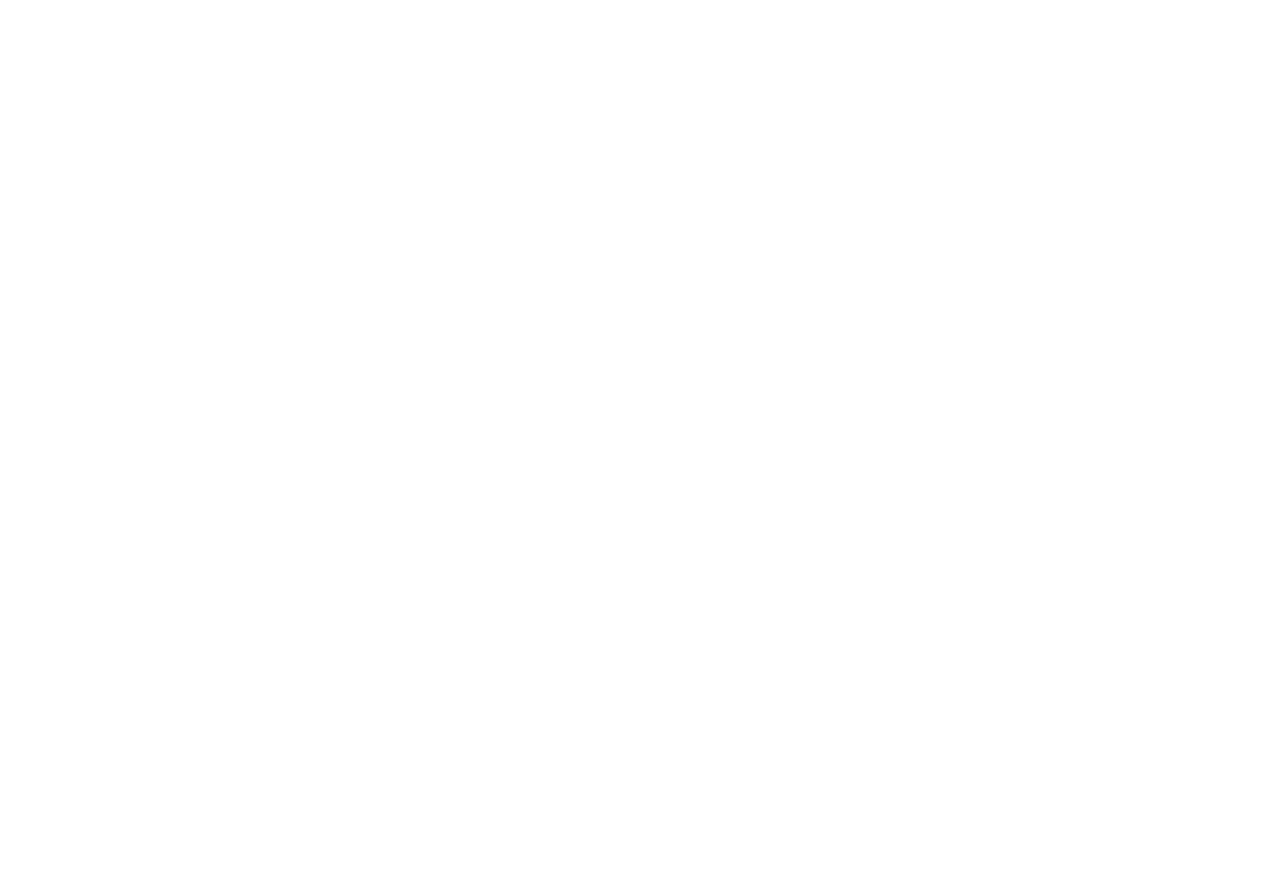
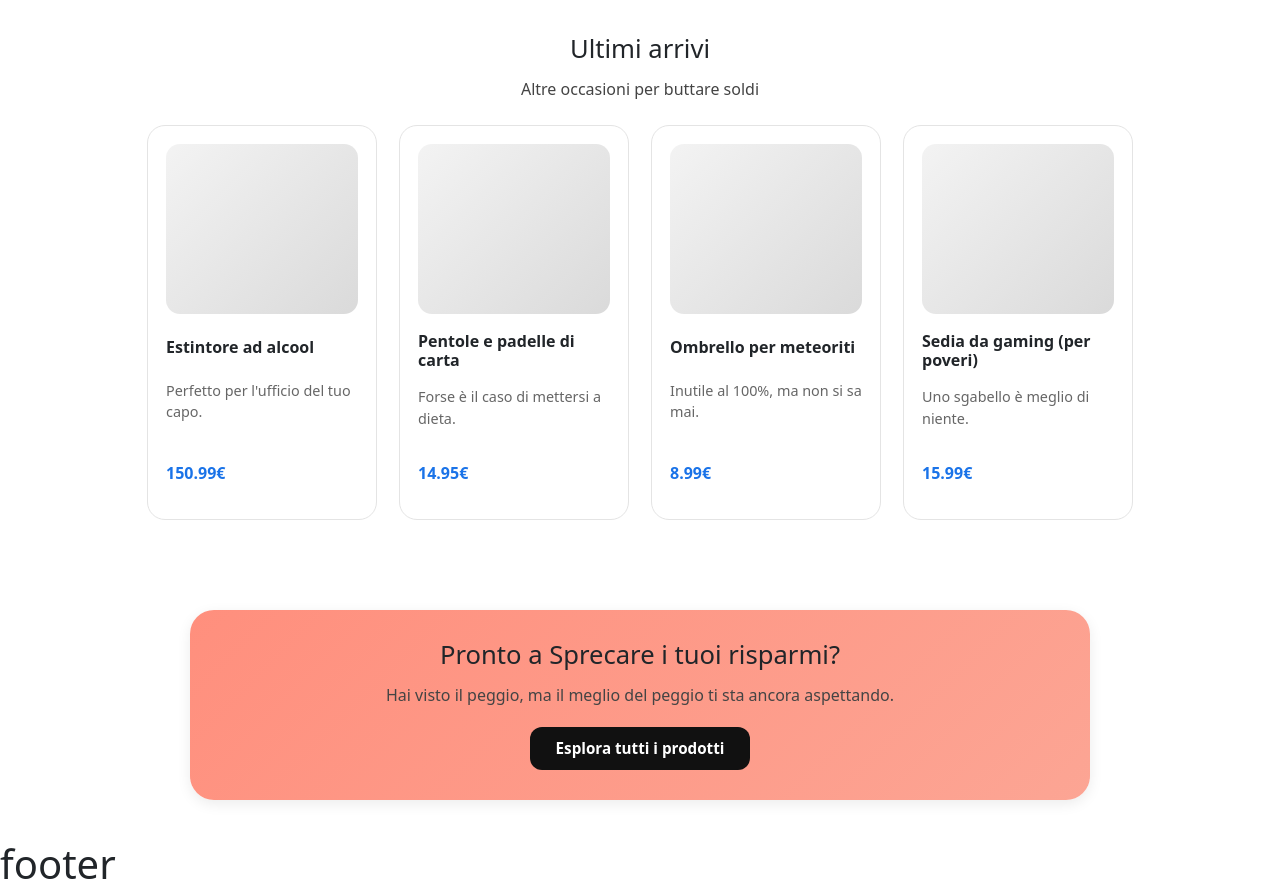
Before and after one commit to TeodoroSeminara/project-work-nonserveraniente, a React (Vite) app: page / in a window 1280 px wide. Shown: the part 1000-1896 px from the top of the page. Before the commit the page ends 800 px from the top, so only its background shows below. Built offline with nearby package versions, Linux system fonts and the light colour scheme.

Commit message:
Added Sections and components for Homepage

```diff
--- /dev/null
+++ b/src/components/AllProducts.jsx
@@ -0,0 +1,29 @@
+import { useState, useEffect } from "react";
+import { getProducts } from "../services/api";
+import { ProductCard } from "./ProductCard";
+import "../styles/PopularProducts.css";
+
+export default function AllProducts() {
+  const [products, setProducts] = useState([]);
+
+  useEffect(() => {
+    getProducts().then((data) => {
+      setProducts(data);
+    });
+  }, []);
+
+  return (
+    <section
+      className="products-section"
+      id="all-products"
+    >
+      <h2 className="products-section-title">Tutti i prodotti</h2>
+
+      <div className="products-section-flex">
+        {products.map((p) => (
+          <ProductCard key={p.id} product={p} />
+        ))}
+      </div>
+    </section>
+  );
+}
--- /dev/null
+++ b/src/components/FinalCTA.jsx
@@ -0,0 +1,20 @@
+import "../styles/FinalCTA.css";
+
+export default function FinalCTA({ onExploreAll }) {
+    const handleClick = () => {
+        // Controllo di sicurezza: onExploreAll deve essere una funzione
+        if (typeof onExploreAll === "function") {
+            onExploreAll();
+        }
+    };
+
+    return (
+        <section className="final-cta">
+            <div className="final-cta-inner">
+                <h2 className="final-cta-title">Pronto a Sprecare i tuoi risparmi?</h2>
+                <p className="final-cta-p">Hai visto il peggio, ma il meglio del peggio ti sta ancora aspettando.</p>
+                <button className="final-cta-button" onClick={handleClick}>Esplora tutti i prodotti</button>
+            </div>
+        </section>
+    );
+}
--- a/src/components/Hero.jsx
+++ b/src/components/Hero.jsx
@@ -1,6 +1,13 @@
 import "../styles/Hero.css";
 
 export function Hero() {
+    // Funzione chiamata quando clicchi il bottone
+    const handleClick = () => {
+        const section = document.getElementById("popular-products");
+        if (section) {
+            section.scrollIntoView({ behavior: "smooth" });
+        }
+    };
 
     return (
         <section className="hero">
@@ -14,9 +21,11 @@
             />
             <div className="hero-overlay">
                 <div className="hero-content">
-                    <h1>Benvenuto nel nostro shop</h1>
+                    <h1>Non Serve A Niente</h1>
                     <p>Compra ora, pentiti dopo.</p>
-                    <button>Sei ancora in tempo...</button>
+                    <button onClick={handleClick}>
+                        Sei ancora in tempo...
+                    </button>
                 </div>
             </div>
         </section>
--- /dev/null
+++ b/src/components/LastAdded.jsx
@@ -0,0 +1,29 @@
+import { useState, useEffect } from "react";
+import { getProducts } from "../services/api";
+import { ProductCard } from "./ProductCard";
+// Riutilizziamo lo stesso CSS dei popolari
+import "../styles/PopularProducts.css";
+
+export default function LastAdded() {
+    const [products, setProducts] = useState([]);
+
+    useEffect(() => {
+        getProducts().then((data) => {
+            // prendiamo gli ultimi 4 prodotti dal mock
+            const latest = data.slice(-4).reverse();
+            setProducts(latest);
+        });
+    }, []);
+
+    return (
+        <section className="products-section">
+            <h2 className="products-section-title">Ultimi arrivi</h2>
+            <p className="products-section-p">Altre occasioni per buttare soldi</p>
+            <div className="products-section-flex">
+                {products.map((p) => (
+                    <ProductCard key={p.id} product={p} />
+                ))}
+            </div>
+        </section>
+    );
+}
--- /dev/null
+++ b/src/components/PopularProducts.jsx
@@ -0,0 +1,28 @@
+import { useState, useEffect } from "react";
+import { getProducts } from "../services/api";
+import { ProductCard } from "./ProductCard";
+import "../styles/PopularProducts.css"
+
+// Prendiamo i primi 4 prodotti dal mock
+export default function PopularProducts() {
+    // Stato per salvare la lista di prodotti da mostrare
+    const [products, setProducts] = useState([])
+
+    useEffect(() => {
+        getProducts().then((data) => {
+            setProducts(data.slice(0, 4));
+        });
+    }, []);
+
+    return (
+        <section className="products-section" id="popular-products">
+            <h2 className="products-section-title">Prodotti più popolari</h2>
+            <p className="products-section-p">Non li conosce nessuno</p>
+            <div className="products-section-flex">
+                {products.map((p) => (
+                    <ProductCard key={p.id} product={p}/>
+                ))}
+            </div>
+        </section>
+    )
+}
--- /dev/null
+++ b/src/components/ProductCard.jsx
@@ -0,0 +1,12 @@
+import "../styles/ProductCard.css";
+
+export function ProductCard({ product }) {
+    return (
+        <div className="product-card">
+            <div className="product-card-image-placeholder"></div>
+            <h3 className="product-card-title">{product.name}</h3>
+            <p className="product-card-description">{product.description}</p>
+            <p className="product-card-price">{product.price}€</p>
+        </div>
+    );
+}
--- a/src/pages/HomePage.jsx
+++ b/src/pages/HomePage.jsx
@@ -1,9 +1,45 @@
-import { Hero } from "../components/Hero"
+import { useState } from "react";
+import { Hero } from "../components/Hero";
+import PopularProducts from "../components/PopularProducts";
+import LastAdded from "../components/LastAdded";
+import FinalCTA from "../components/FinalCTA";
+import AllProducts from "../components/AllProducts";
 
 export default function HomePage() {
+  // Stato che dice se mostrare o no la sezione "Tutti i prodotti"
+  const [showAllProducts, setShowAllProducts] = useState(false);
+
+  const handleExploreAll = () => {
+    // Mostriamo la sezione
+    setShowAllProducts(true);
+
+    // Dopo che React ha aggiornato il DOM, facciamo lo scroll
+    setTimeout(() => {
+      const section = document.getElementById("all-products");
+      if (!section) return;
+
+      if (typeof section.scrollIntoView === "function") {
+        section.scrollIntoView({ behavior: "smooth", block: "start" });
+      } else {
+        window.scrollTo({
+          top: section.offsetTop,
+          behavior: "smooth",
+        });
+      }
+    }, 0);
+  };
+
   return (
     <>
-      <Hero/>
+      <Hero />
+      <PopularProducts />
+      <LastAdded />
+
+      {/* Passiamo la funzione al bottone finale */}
+      <FinalCTA onExploreAll={handleExploreAll} />
+
+      {/* Questa sezione appare solo dopo il click */}
+      {showAllProducts && <AllProducts />}
     </>
-  )
+  );
 }
--- /dev/null
+++ b/src/styles/FinalCTA.css
@@ -0,0 +1,48 @@
+.final-cta {
+    width: 100%;
+    padding: 40px 16px;
+    display: flex;
+    justify-content: center;
+}
+
+/* Box interno con larghezza massima */
+.final-cta-inner {
+    width: 100%;
+    max-width: 900px;
+    text-align: center;
+    padding: 30px 20px;
+    border-radius: 24px;
+    background: linear-gradient(135deg, #ff8f7d, #fca594);
+    box-shadow: 0 4px 14px rgba(0, 0, 0, 0.08);
+}
+
+.final-cta-title {
+    font-size: 1.6rem;
+    margin-bottom: 12px;
+}
+
+.final-cta-p {
+    color: #444;
+    margin-bottom: 20px;
+}
+
+.final-cta-button {
+    border: none;
+    border-radius: 12px;
+    padding: 10px 26px;
+    background-color: #111;
+    color: #fff;
+    font-weight: 600;
+    cursor: pointer;
+    font-size: 0.95rem;
+}
+
+@media (max-width: 600px) {
+    .final-cta-inner {
+        padding: 24px 16px;
+    }
+
+    .final-cta-title {
+        font-size: 1.5rem;
+    }
+}
--- a/src/styles/Hero.css
+++ b/src/styles/Hero.css
@@ -23,11 +23,7 @@
     left: 0;
     width: 100%;
     height: 100%;
-  background: linear-gradient(
-    to right,
-    rgba(0, 0, 0, 0.45),
-    rgba(0, 0, 0, 0.15)
-  );
+    background: rgba(0, 0, 0, 0.15);
 }
 
 .hero-content {
@@ -55,7 +51,7 @@
 .hero-content button {
     border: none;
     padding: 10px 20px;
-  border-radius: 999px;
+    border-radius: 12px;
     background-color: #ffffff;
     color: #111;
     font-weight: 600;
--- /dev/null
+++ b/src/styles/PopularProducts.css
@@ -0,0 +1,24 @@
+.products-section {
+    width: 100%;
+    max-width: 1200px;
+    margin: 0 auto 50px auto;
+}
+
+.products-section-title {
+    font-size: 1.6rem;
+    margin-bottom: 12px;
+    text-align: center;
+}
+
+.products-section-p {
+    color: #444444;
+    margin-bottom: 24px;
+    text-align: center;
+}
+
+.products-section-flex {
+    display: flex;
+    flex-wrap: wrap;
+    gap: 22px;
+    justify-content: center;
+}
--- /dev/null
+++ b/src/styles/ProductCard.css
@@ -0,0 +1,41 @@
+/* Contenitore della card prodotto */
+.product-card {
+    background-color: #ffffff;
+    border-radius: 18px;
+    border: 1px solid #e4e4e4;
+    padding: 18px;
+    display: flex;
+    flex-direction: column;
+    align-items: flex-start;
+    justify-content: space-between;
+    gap: 8px;
+    flex: 0 0 230px;
+}
+
+/* Per quando ci sarà l'immagine vera */
+.product-card-image-placeholder {
+    width: 100%;
+    height: 170px;
+    border-radius: 14px;
+    background: linear-gradient(135deg, #f3f3f3, #dadada);
+    margin-bottom: 10px;
+}
+
+/* Titolo (nome del prodotto) */
+.product-card-title {
+    font-size: 1rem;
+    font-weight: 600;
+}
+
+/* Testo descrizione */
+.product-card-description {
+    font-size: 0.9rem;
+    color: #666;
+}
+
+/* Prezzo in evidenza */
+.product-card-price {
+    margin-top: 8px;
+    font-weight: 700;
+    color: #1a73e8;
+}
```
Lines whose indentation alone changed are shown as unchanged.
